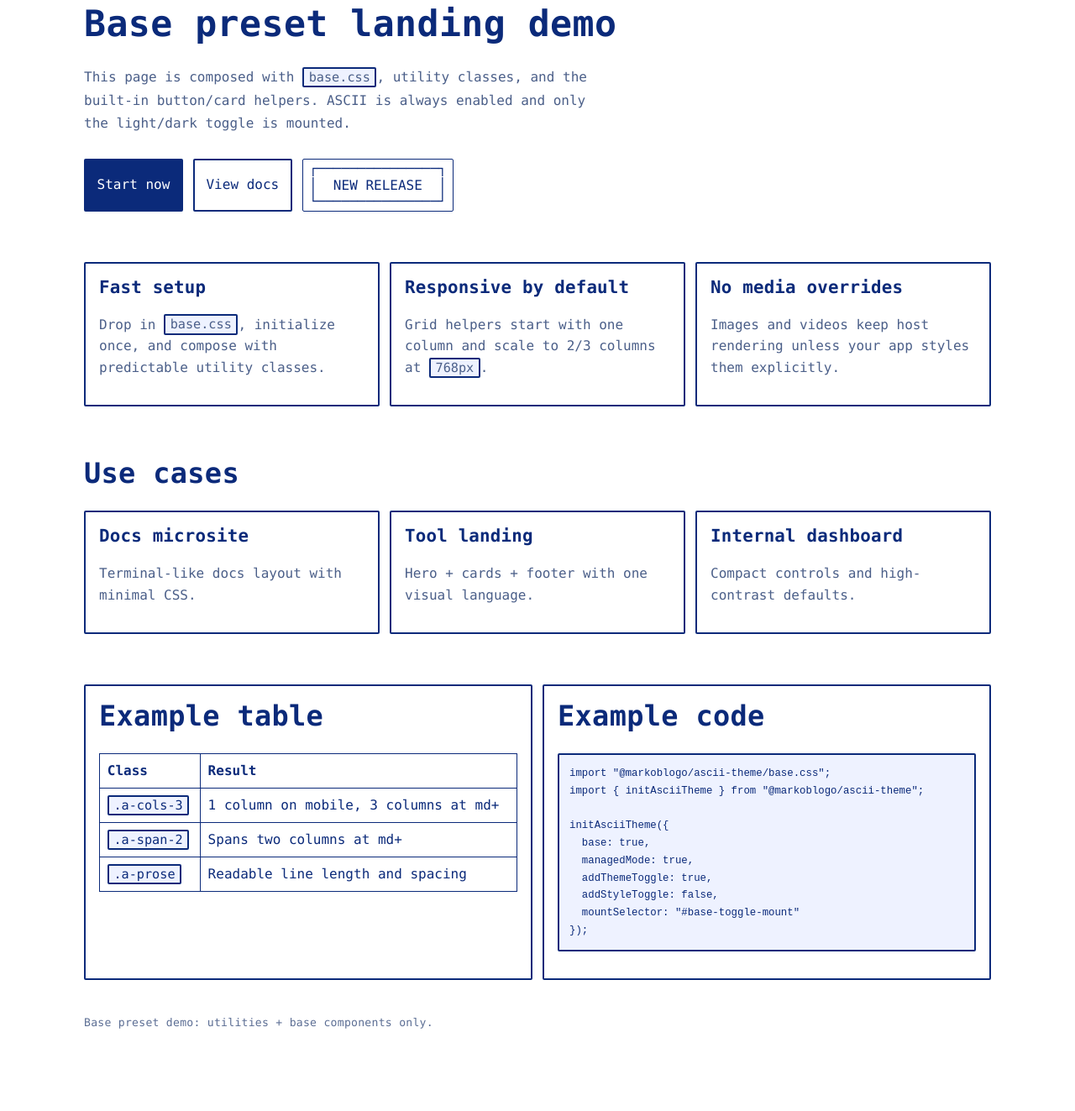
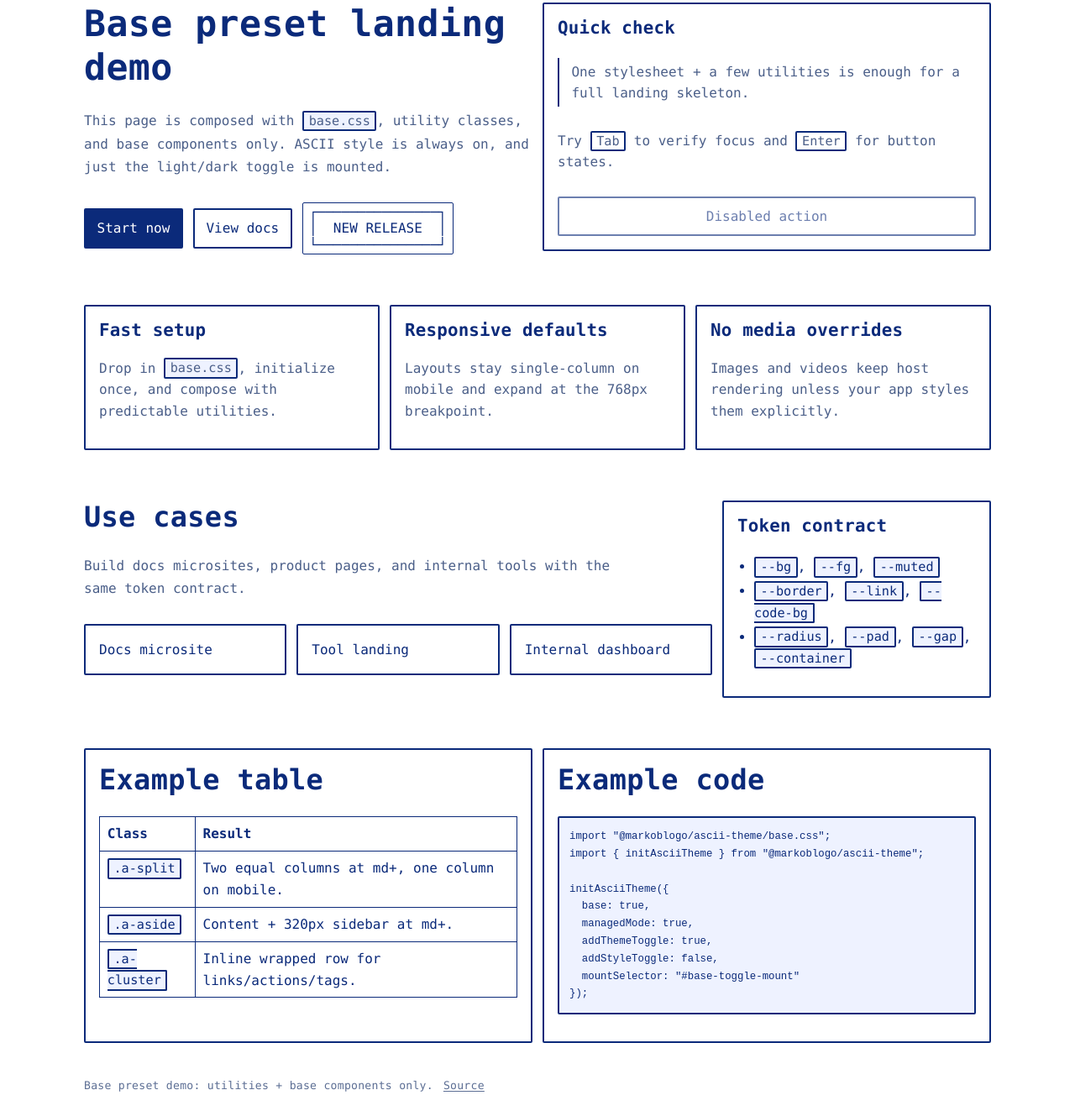
Before and after one commit to markoblogo/AsciiTheme, a website built with Vite: page demo/base.html in a window 1280 px wide. Shown: the part 104-1427 px from the top of the page at 84% size. Before the commit the page ends 1352 px from the top, so only its background shows below. Built offline with nearby package versions, Linux system fonts and the light colour scheme.

Commit message:
demo: exercise split/aside/cluster in base landing

```diff
--- a/demo/base.html
+++ b/demo/base.html
@@ -7,9 +7,9 @@
     <link rel="stylesheet" href="../src/base.css" />
   </head>
   <body>
-    <header class="a-container a-section a-row a-between a-align-center a-gap-2">
+    <header class="a-container a-section a-cluster a-between">
       <strong>AsciiTheme Base Preset</strong>
-      <nav class="a-row a-gap-2">
+      <nav class="a-cluster a-gap-2">
         <a href="/">Overlay demo</a>
         <a href="/base.html">Base preset demo</a>
       </nav>
@@ -17,27 +17,35 @@
     </header>
 
     <main class="a-container a-stack a-gap-3">
-      <section class="a-section a-stack a-gap-2" id="base-landing-demo">
+      <section class="a-section a-split a-gap-3" id="base-landing-demo">
+        <div class="a-stack a-gap-2">
           <h1>Base preset landing demo</h1>
           <p class="a-prose a-muted">
-          This page is composed with <code>base.css</code>, utility classes, and the built-in button/card helpers.
-          ASCII is always enabled and only the light/dark toggle is mounted.
+            This page is composed with <code>base.css</code>, utility classes, and base components only.
+            ASCII style is always on, and just the light/dark toggle is mounted.
           </p>
-        <div class="a-row a-gap-2">
+          <div class="a-cluster a-gap-2">
             <a class="a-btn--primary" href="#">Start now</a>
             <a class="a-btn--ghost" href="#">View docs</a>
             <span class="a-badge" data-ascii-sticker="NEW RELEASE"></span>
           </div>
+        </div>
+        <aside class="a-panel a-stack a-gap-2">
+          <h3>Quick check</h3>
+          <blockquote>One stylesheet + a few utilities is enough for a full landing skeleton.</blockquote>
+          <p class="a-muted">Try <kbd>Tab</kbd> to verify focus and <kbd>Enter</kbd> for button states.</p>
+          <button class="a-btn" type="button" aria-disabled="true">Disabled action</button>
+        </aside>
       </section>
 
       <section class="a-section a-grid a-cols-3 a-gap-2">
         <article class="a-card a-stack a-gap-1">
           <h3>Fast setup</h3>
-          <p class="a-muted">Drop in <code>base.css</code>, initialize once, and compose with predictable utility classes.</p>
+          <p class="a-muted">Drop in <code>base.css</code>, initialize once, and compose with predictable utilities.</p>
         </article>
         <article class="a-card a-stack a-gap-1">
-          <h3>Responsive by default</h3>
-          <p class="a-muted">Grid helpers start with one column and scale to 2/3 columns at <code>768px</code>.</p>
+          <h3>Responsive defaults</h3>
+          <p class="a-muted">Layouts stay single-column on mobile and expand at the 768px breakpoint.</p>
         </article>
         <article class="a-card a-stack a-gap-1">
           <h3>No media overrides</h3>
@@ -45,27 +53,30 @@
         </article>
       </section>
 
-      <section class="a-section a-stack a-gap-2">
+      <section class="a-section a-aside a-gap-3">
+        <div class="a-stack a-gap-2">
           <h2>Use cases</h2>
+          <p class="a-prose a-muted">Build docs microsites, product pages, and internal tools with the same token contract.</p>
           <div class="a-grid a-cols-auto a-gap-2">
-          <article class="a-card a-stack a-gap-1">
-            <h3>Docs microsite</h3>
-            <p class="a-muted">Terminal-like docs layout with minimal CSS.</p>
-          </article>
-          <article class="a-card a-stack a-gap-1">
-            <h3>Tool landing</h3>
-            <p class="a-muted">Hero + cards + footer with one visual language.</p>
-          </article>
-          <article class="a-card a-stack a-gap-1">
-            <h3>Internal dashboard</h3>
-            <p class="a-muted">Compact controls and high-contrast defaults.</p>
-          </article>
+            <article class="a-card">Docs microsite</article>
+            <article class="a-card">Tool landing</article>
+            <article class="a-card">Internal dashboard</article>
           </div>
+        </div>
+        <aside class="a-panel a-stack a-gap-2">
+          <h3>Token contract</h3>
+          <ul>
+            <li><code>--bg</code>, <code>--fg</code>, <code>--muted</code></li>
+            <li><code>--border</code>, <code>--link</code>, <code>--code-bg</code></li>
+            <li><code>--radius</code>, <code>--pad</code>, <code>--gap</code>, <code>--container</code></li>
+          </ul>
+        </aside>
       </section>
 
       <section class="a-section a-grid a-cols-2 a-gap-2">
         <article class="a-panel a-stack a-gap-2">
           <h2>Example table</h2>
+          <div class="a-table-wrap">
             <table>
               <thead>
                 <tr>
@@ -75,19 +86,20 @@
               </thead>
               <tbody>
                 <tr>
-                <td><code>.a-cols-3</code></td>
-                <td>1 column on mobile, 3 columns at md+</td>
+                  <td><code>.a-split</code></td>
+                  <td>Two equal columns at md+, one column on mobile.</td>
                 </tr>
                 <tr>
-                <td><code>.a-span-2</code></td>
-                <td>Spans two columns at md+</td>
+                  <td><code>.a-aside</code></td>
+                  <td>Content + 320px sidebar at md+.</td>
                 </tr>
                 <tr>
-                <td><code>.a-prose</code></td>
-                <td>Readable line length and spacing</td>
+                  <td><code>.a-cluster</code></td>
+                  <td>Inline wrapped row for links/actions/tags.</td>
                 </tr>
               </tbody>
             </table>
+          </div>
         </article>
         <article class="a-panel a-stack a-gap-2">
           <h2>Example code</h2>
@@ -105,8 +117,9 @@ initAsciiTheme({
       </section>
     </main>
 
-    <footer class="a-container a-section ascii-footnote">
-      Base preset demo: utilities + base components only.
+    <footer class="a-container a-section ascii-footnote a-cluster a-gap-2">
+      <span>Base preset demo: utilities + base components only.</span>
+      <a href="https://github.com/markoblogo/AsciiTheme">Source</a>
     </footer>
 
     <script type="module" src="/base-demo.js"></script>
```
Also changed, not shown: dist/base.css. Lines whose indentation alone changed are shown as unchanged.
